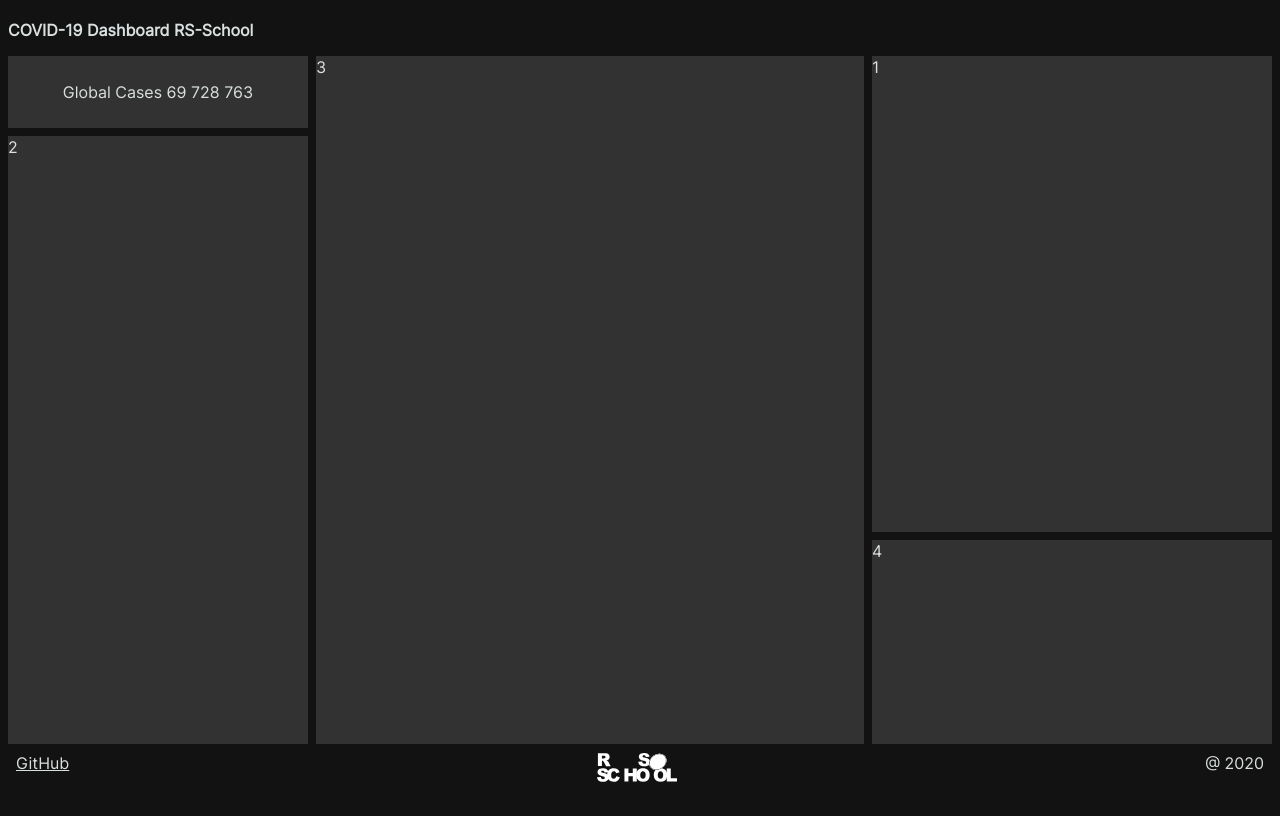
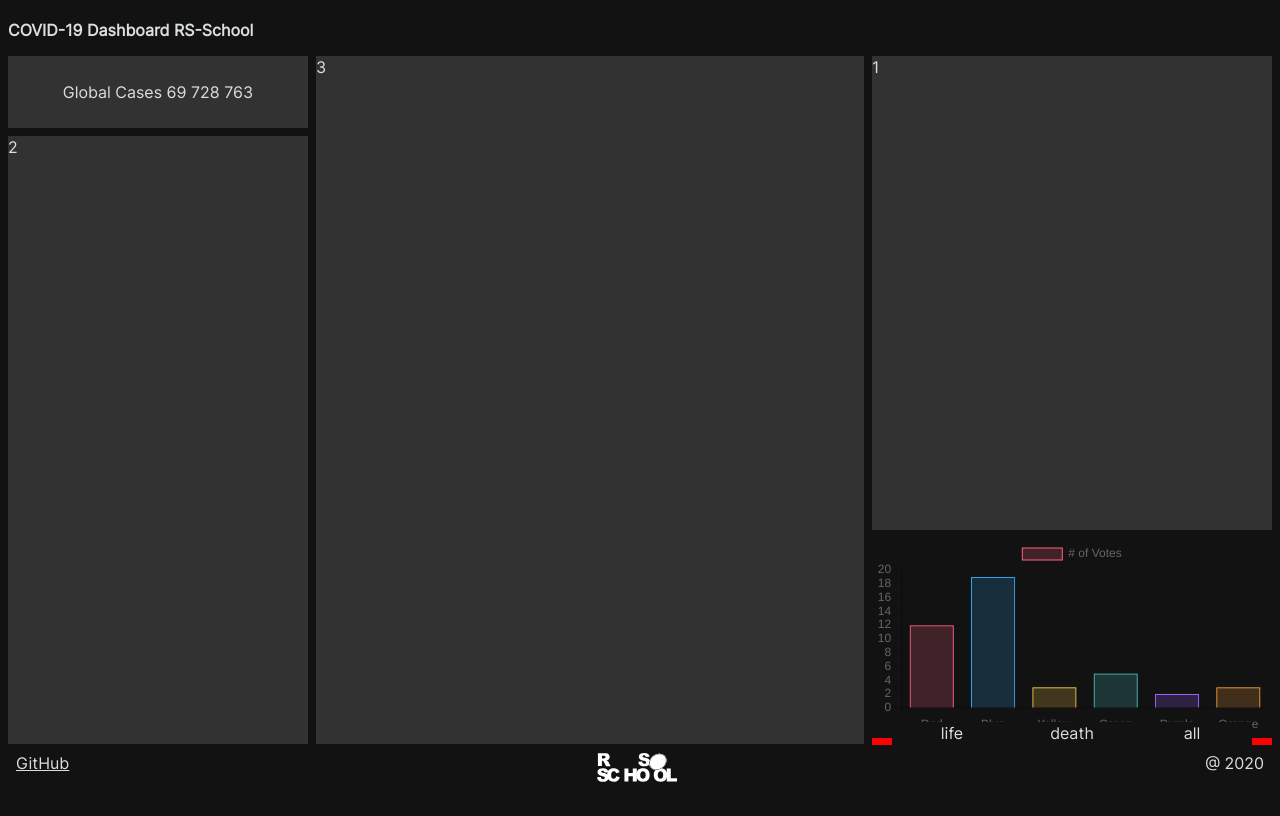
Before and after one commit to tv-dem/kovid-dashboard, a website built with webpack: page src/template.html in a window 1280 px wide. Built offline with nearby package versions, Linux system fonts and the light colour scheme.

Commit message:
feat: add new Chart && new Slider

```diff
--- a/src/index.js
+++ b/src/index.js
@@ -6,13 +6,17 @@
 
 // Test import of styles
 import './styles/index.scss';
+import Graph from './js/components/graph/Graph';
+
+// Usage class Graph
+new Graph('.diagram').render();
 
 // Appending to the DOM
 // const logo = document.createElement('img');
 // logo.src = webpackLogo;
 
 /// /const heading = document.createElement('h1');
-heading.textContent = example();
+// heading.textContent = example();
 
 // const app = document.querySelector('#root');
 // app.append(logo, heading);
--- a/src/js/components/graph/graph.js
+++ b/src/js/components/graph/graph.js
@@ -1,3 +1,80 @@
-import '../../../styles/graph';
+import '../../../styles/graph.scss';
 import Chart from 'chart.js';
 import UI from '../UI/UI';
+import Slider from '../slider/Slider';
+
+
+export default class Graph extends UI {
+  constructor(parentSelector) {
+    super();
+    this.parent = document.querySelector(parentSelector);
+  }
+
+  addScrollbar(dataLabels) {
+    // this.scrollContainer = super.render(this.parent, 'div', null, ['class', 'scroll__container']);
+    // this.scrollLeftArrow = super.render(this.scrollContainer, 'div', null, ['class', 'scroll__left-arrow']);
+    // this.leftArrow = super.render(this.scrollLeftArrow, 'img', null, ['src', ''], ['alt', '']);
+    // this.scrollNav = super.render(this.scrollContainer, 'div', null, ['class', 'scroll__nav']);
+    // this.scrollTrack = super.render(this.scrollNav, 'div', null, ['class', 'scroll__track']);
+    // dataLabels.forEach((labelName) => super.render(this.scrollTrack, 'div', labelName));
+    // this.scrollRightArrow = super.render(this.scrollContainer, 'div', null, ['class', 'scroll__right-arrow']);
+    // this.rightArrow = super.render(this.scrollRightArrow, 'img', null, ['src', ''], ['alt', '']);
+
+    new Slider('.diagram', 1, 3).init(dataLabels);
+  }
+
+  init() {
+    this.chartContainer = super.render(this.parent, 'div', null, ['class', 'chart__container']);
+    this.canvas = super.render(this.chartContainer, 'canvas', null, ['id', 'chart']);
+
+    const ctx = this.canvas.getContext('2d');
+    const myChart = new Chart(ctx, {
+      type: 'bar',
+      data: {
+        labels: ['Red', 'Blue', 'Yellow', 'Green', 'Purple', 'Orange'],
+        datasets: [{
+          label: '# of Votes',
+          data: [12, 19, 3, 5, 2, 3],
+          backgroundColor: [
+            'rgba(255, 99, 132, 0.2)',
+            'rgba(54, 162, 235, 0.2)',
+            'rgba(255, 206, 86, 0.2)',
+            'rgba(75, 192, 192, 0.2)',
+            'rgba(153, 102, 255, 0.2)',
+            'rgba(255, 159, 64, 0.2)'
+          ],
+          borderColor: [
+            'rgba(255, 99, 132, 1)',
+            'rgba(54, 162, 235, 1)',
+            'rgba(255, 206, 86, 1)',
+            'rgba(75, 192, 192, 1)',
+            'rgba(153, 102, 255, 1)',
+            'rgba(255, 159, 64, 1)'
+          ],
+          borderWidth: 1
+        }]
+      },
+      options: {
+        scales: {
+          yAxes: [{
+            ticks: {
+              beginAtZero: true
+            }
+          }]
+        }
+      }
+    });
+
+    myChart.update();
+
+    // example
+    const data = ['life', 'death', 'all', 'test', 'test', 'test'];
+    this.addScrollbar(data);
+  }
+
+  render() {
+    console.log('render work');
+    this.init();
+    // this.parent.insertAdjacentElement('beforeend', );
+  }
+}
--- a/src/styles/_main.scss
+++ b/src/styles/_main.scss
@@ -3,14 +3,15 @@
     font-family: $font-family;
     background: $background-color;
     color: $font-color;
-
     line-height: 1.4;
   }
+
   body {
     min-width: 300px;
     display: flex;
     flex-direction: column;
   }
+
   header {
     height: 3em;
   }
@@ -26,12 +27,11 @@
     align-items: stretch;
     gap: .5em;
   }
+
   .global_cases {
     text-align: center;
     line-height: 4.5;
-
   }
-
 
   .left_page{
     min-width: 300px;
@@ -39,6 +39,7 @@
     gap: .5em;
     flex-direction: column;
   }
+
   .center_page {
     flex: auto;
   }
@@ -54,6 +55,7 @@
     height: 5em;
     background-color: $background-block;
   }
+
   .country_list {
     height: 100%;
     background-color: $background-block;
@@ -63,11 +65,13 @@
     height: 100%;
     background-color: $background-block;
   }
+
   .statistic {
     height: 70%;
     background-color: $background-block;
   }
-  .diagrams {
+
+  .diagram {
     height: 30%;
     background-color: $background-block;
   }
@@ -86,28 +90,29 @@
   @media (max-width: 1024px) {
     body {
     }
+
     .wrapper {
       height: calc(82vh * 2);
       flex-wrap: wrap;
+    }
 
-    }
     .center_page {
       order: 1;
+    }
 
-    }
     .right_page{
       width: calc(100vw - 296px - 3em);
+    }
 
-    }
     .map {
       min-width: calc(100vw - 3em);
+    }
+  }
 
-    }
-
-  }
   @media (max-width: 780px) {
     body {
     }
+
     .wrapper {
       height: calc(82vh * 3);
     }
@@ -116,6 +121,7 @@
       width: 100vw;
 
     }
+
     .center_page {
       order: 1;
       width: 100vw;
@@ -124,12 +130,9 @@
     .right_page{
       min-width: 300px;
       width: 100vw;
-
     }
 
     .map {
       min-width: calc(100vw - 3em);
-
     }
-
   }
--- a/src/styles/graph.scss
+++ b/src/styles/graph.scss
@@ -1 +1,59 @@
-@import 'variables';
+@import 'variables.scss';
+
+.chart__container {
+  width: 100%;
+  height: 90%;
+  position: relative;
+}
+
+.scroll {
+
+  &__container {
+    width: 100%;
+    height: 10%;
+    display: flex;
+    justify-content: space-between;
+    align-items: center;
+
+    & div {
+      text-align: center;
+    }
+  }
+
+  &__left-arrow {
+    width: 5%;
+    background-color: red;
+
+    & img {
+
+    }
+  }
+
+  &__right-arrow {
+    width: 5%;
+    background-color: red;
+
+    & img {
+      transform: rotate(180deg);
+    }
+  }
+
+  &__nav {
+    width: 90%;
+    overflow: hidden;
+  }
+
+  &__track {
+    width: 100%;
+    display: flex;
+    justify-content: space-between;
+    align-items: center;
+    position: relative;
+
+    & div {
+      // min-width: 33.3%;
+      text-align: center;
+    }
+  }
+
+}
--- a/src/template.html
+++ b/src/template.html
@@ -28,7 +28,7 @@
 
     <div class="right_page">
       <div class="statistic" id="statistic">1</div>
-      <div class="diagrams" id="diagrams">4</div>
+      <div class="diagram" id="diagram"></div>
     </div>
 
   </div>
```
Also changed, not shown: src/js/components/UI/UI.js (+6 -6 lines), src/images/arrow-left.svg (added).
